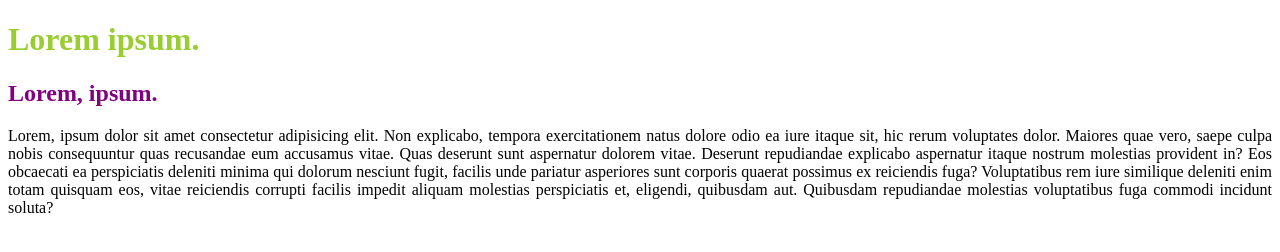
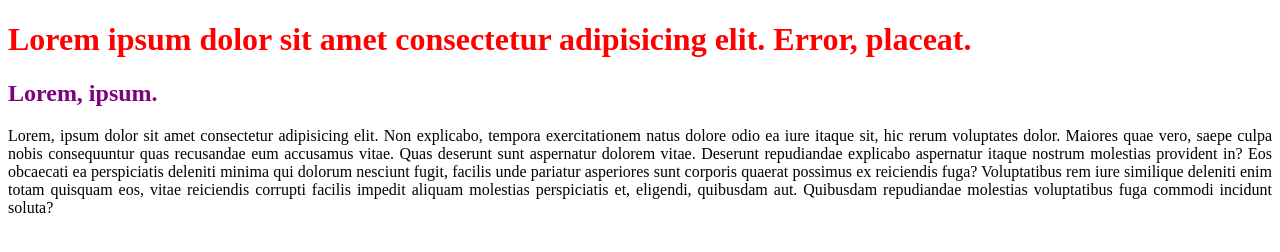
Before and after one commit to kurwaperdoke/Task1, a plain HTML site: page index.html in a window 1280 px wide. Drawn offline with Linux system fonts and the light colour scheme.

Commit message:
Revert "Fix"
This reverts commit c02a0f6fcf361b029d1923c75bb2018b0280e581.

```diff
--- a/assets/style.css/style.css
+++ b/assets/style.css/style.css
@@ -1,5 +1,5 @@
 h1{
-    color: yellowgreen;
+    color: red;
 }
 
 p {
--- a/index.html
+++ b/index.html
@@ -9,7 +9,7 @@
 </head>
 <body>
 
-    <h1>Lorem ipsum.</h1>
+    <h1>Lorem ipsum dolor sit amet consectetur adipisicing elit. Error, placeat.</h1>
     <h2>Lorem, ipsum.</h2>
     <p>Lorem, ipsum dolor sit amet consectetur adipisicing elit. Non explicabo, tempora exercitationem natus dolore odio ea iure itaque sit, hic rerum voluptates dolor. Maiores quae vero, saepe culpa nobis consequuntur quas recusandae eum accusamus vitae. Quas deserunt sunt aspernatur dolorem vitae. Deserunt repudiandae explicabo aspernatur itaque nostrum molestias provident in? Eos obcaecati ea perspiciatis deleniti minima qui dolorum nesciunt fugit, facilis unde pariatur asperiores sunt corporis quaerat possimus ex reiciendis fuga? Voluptatibus rem iure similique deleniti enim totam quisquam eos, vitae reiciendis corrupti facilis impedit aliquam molestias perspiciatis et, eligendi, quibusdam aut. Quibusdam repudiandae molestias voluptatibus fuga commodi incidunt soluta?</p>
 
```
